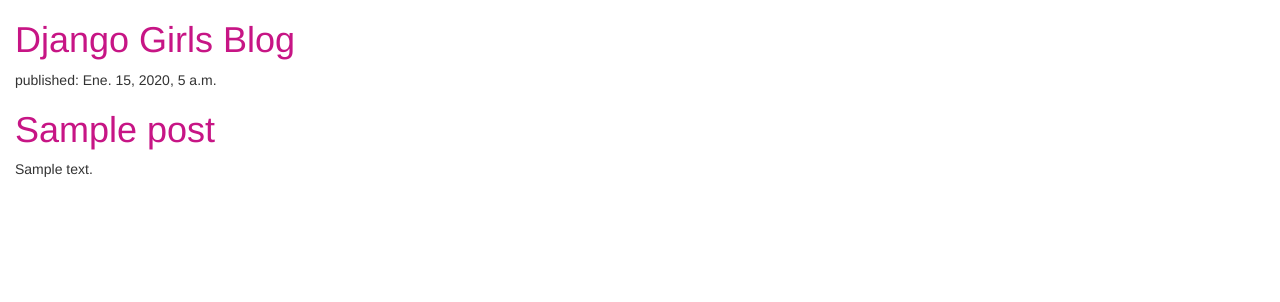
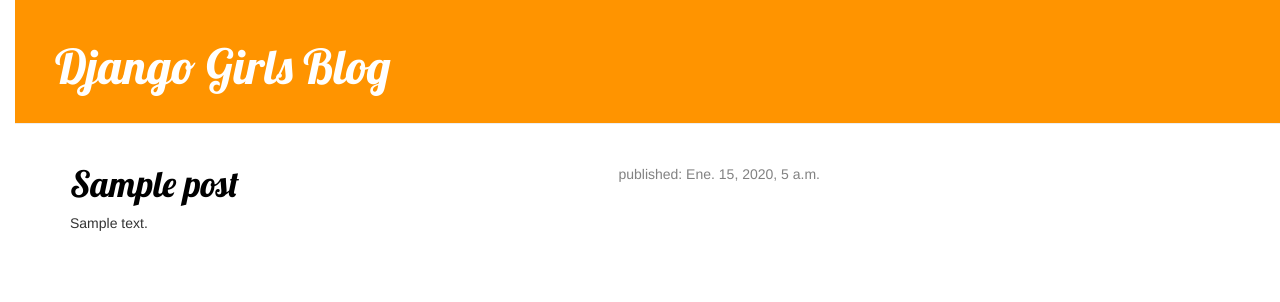
Before and after one commit to pukllana/my-first-blog, a Django app: template blog/templates/blog/post_list.html in a window 1280 px wide. Shown: the top 302 px of the page. Run offline with Django 3.2, Linux system fonts and the light colour scheme; the template is opened without the code that fills it: values that come from a table or form of the project are taken from there, others are empty; tables that the repository leaves empty hold one stand-in row (values such as "Sample post"); some libraries are stand-ins or nearby versions.

Commit message:
modificacion css con herencia

```diff
--- a/blog/static/css/blog.css
+++ b/blog/static/css/blog.css
@@ -1,7 +1,50 @@
-h1 a {
-    color: #C71585;
-}
-
 body {
     padding-left: 15px;
 }
+.page-header {
+    background-color: #ff9400;
+    margin-top: 0;
+    padding: 20px 20px 20px 40px;
+}
+
+.page-header h1, .page-header h1 a, .page-header h1 a:visited, .page-header h1 a:active {
+    color: #ffffff;
+    font-size: 36pt;
+    text-decoration: none;
+}
+
+.content {
+    margin-left: 40px;
+}
+
+h1, h2, h3, h4 {color: #C71585;
+    font-family: 'Lobster', cursive;
+}
+
+.date {
+    float: right;
+    color: #828282;
+}
+
+.save {
+    float: right;
+}
+
+.post-form textarea, .post-form input {
+    width: 100%;
+}
+
+.top-menu, .top-menu:hover, .top-menu:visited {
+    color: #ffffff;
+    float: right;
+    font-size: 26pt;
+    margin-right: 20px;
+}
+
+.post {
+    margin-bottom: 70px;
+}
+
+.post h1 a, .post h1 a:visited {
+    color: #000000;
+}
--- /dev/null
+++ b/blog/templates/blog/base.html
@@ -0,0 +1,24 @@
+{% load static %}
+<html>
+    <head>
+        <title>Django Girls blog</title>
+        <link rel="stylesheet" href="//maxcdn.bootstrapcdn.com/bootstrap/3.2.0/css/bootstrap.min.css">
+        <link rel="stylesheet" href="//maxcdn.bootstrapcdn.com/bootstrap/3.2.0/css/bootstrap-theme.min.css">
+        <link href="//fonts.googleapis.com/css?family=Lobster&subset=latin,latin-ext" rel="stylesheet" type="text/css">
+        <link rel="stylesheet" href="{% static 'css/blog.css' %}">
+
+    </head>
+    <body>
+    <div class="page-header">
+        <h1><a href="/">Django Girls Blog</a></h1>
+    </div>
+    <div class="content container">
+        <div class="row">
+            <div class="col-md-8">
+            {% block content %}
+            {% endblock %}
+            </div>
+        </div>
+    </div>
+</body>
+</html>
--- a/blog/templates/blog/post_list.html
+++ b/blog/templates/blog/post_list.html
@@ -1,22 +1,14 @@
-{% load static %}
-<html>
-    <head>
-        <title>Django Girls blog</title>
-        <link rel="stylesheet" href="//maxcdn.bootstrapcdn.com/bootstrap/3.2.0/css/bootstrap.min.css">
-        <link rel="stylesheet" href="//maxcdn.bootstrapcdn.com/bootstrap/3.2.0/css/bootstrap-theme.min.css">
-        <link rel="stylesheet" href="{% static 'css/blog.css' %}">
-    </head>
-    <body>
-        <div>
-            <h1><a href="/">Django Girls Blog</a></h1>
-        </div>
+    {% extends 'blog/base.html' %}
+
+        {% block content %}
 
             {% for post in posts %}
-            <div>
+                <div class="post">
+                    <div class="date">
                         <p>published: {{ post.published_date }}</p>
+                    </div>
                     <h1><a href="">{{ post.title }}</a></h1>
                     <p>{{ post.text|linebreaksbr }}</p>
                 </div>
             {% endfor %}
-    </body>
-</html>
+        {% endblock %}
```
Lines whose indentation alone changed are shown as unchanged.
